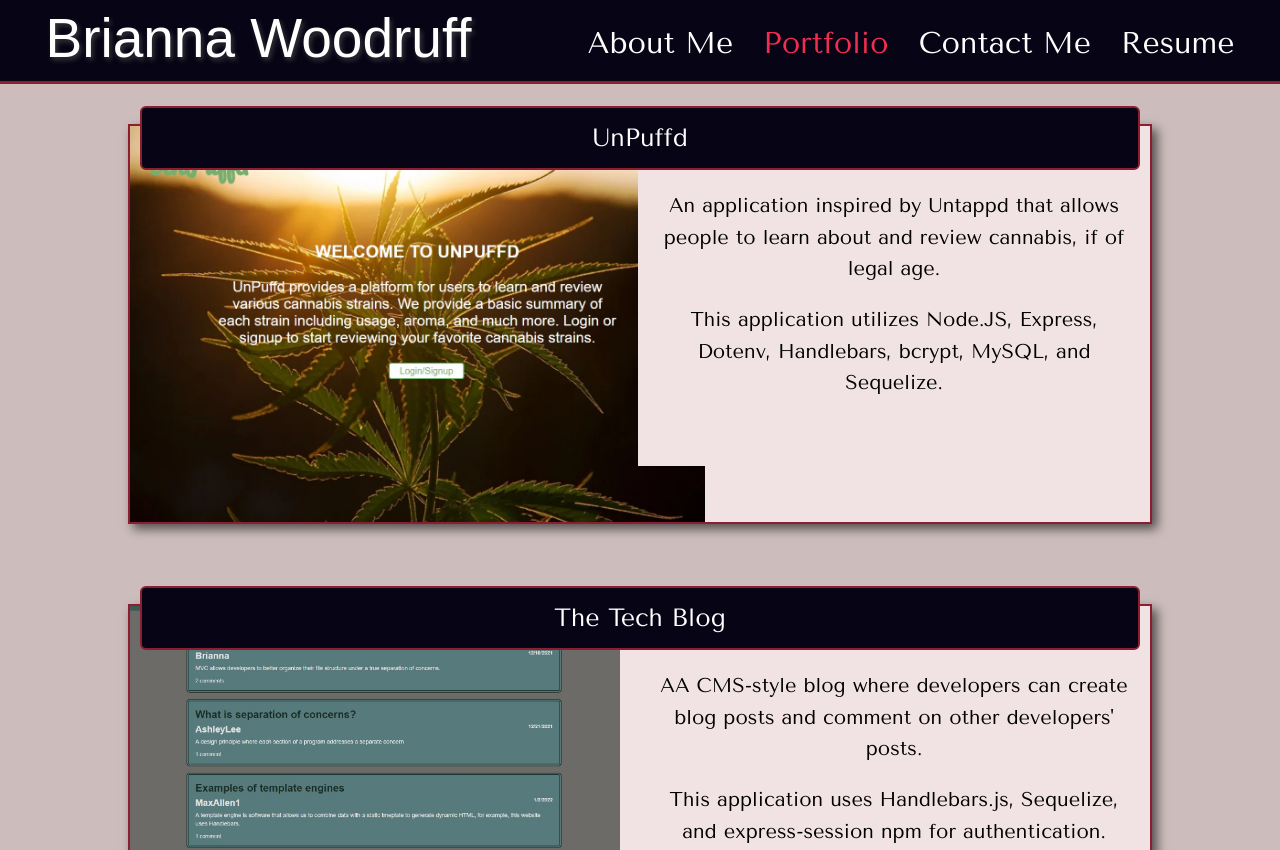
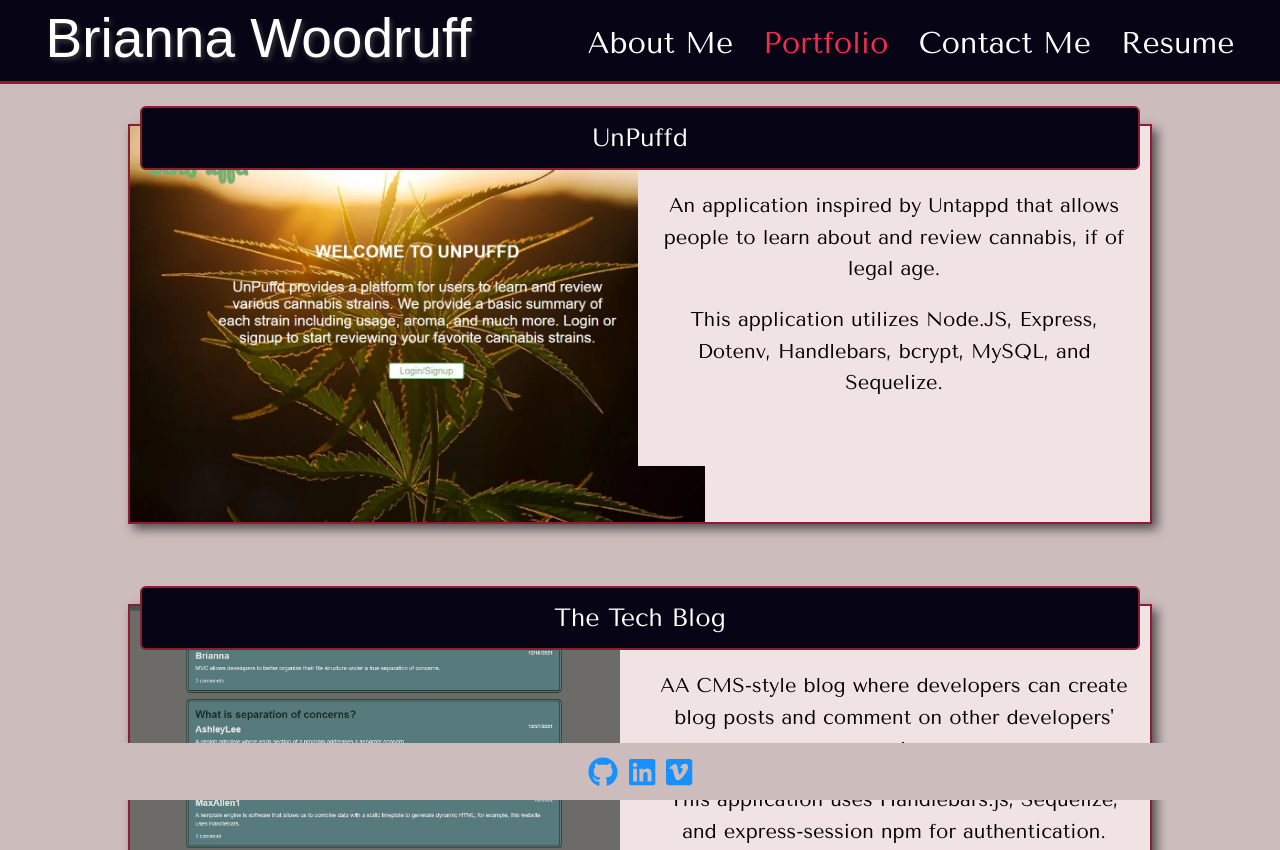
Before and after one commit to briannawoodruff/react-portfolio, a React (Create React App) app: page /portfolio in a window 1280 px wide. Shown: the top 850 px of the page. Built offline with nearby package versions, Linux system fonts and the light colour scheme; the HTML template or start-up script is replaced by a standard one; a web font is replaced by a local one.

Commit message:
footer component

```diff
--- a/src/App.js
+++ b/src/App.js
@@ -6,17 +6,14 @@ import Head from './components/header/Header'
 import AboutMe from './components/about-me/AboutMe'
 import Project from './components/project/Project'
 import ContactMe from './components/contact-me/ContactMe'
-
+import Footer from './components/footer/Footer'
 // ant.design
 import 'antd/dist/antd.css';
 
-// font awesome icons
-// import { FontAwesomeIcon } from '@fortawesome/react-fontawesome'
-// import { faCode, faPerson, faMailReply } from '@fortawesome/free-solid-svg-icons'
-// import { faGithub, faLinkedin, faInstagram, faVimeo } from '@fortawesome/free-brands-svg-icons'
 
 function App() {
   return (
+    <>
     <main className="App">
       <Head />
       <Routes>
@@ -25,7 +22,9 @@ function App() {
         <Route path='/contact-me' element={<ContactMe />} />
         {/* <Route path='/resume' element={<Weather />} /> */}
       </Routes>
+      <Footer />
     </main>
+    </>
   );
 }
 
--- a/src/components/about-me/aboutme.css
+++ b/src/components/about-me/aboutme.css
@@ -1,12 +1,3 @@
-:root {
-    --border: rgba(140, 29, 50);
-    --light: white;
-    --navy: rgba(7, 4, 21);
-    --hover:  rgba(254, 141, 99);
-    --beige: #CCBCBC;
-    --blush: #F1E3E4;
-}
-
 a {
     color: black;
     display: block;
@@ -44,7 +35,7 @@ a:hover {
     margin: auto;
     margin-top: 50px;
     background: var(--blush);
-    margin-bottom: 50px;
+    margin-bottom: 100px;
 }
 
 .avatar {
@@ -67,3 +58,20 @@ a:hover {
     color: black;
     font-size: 20px;
 }
+
+@media only screen and (max-width: 900px) {
+   #resume {
+    margin-left: 0;
+    }
+
+    #linkedin {
+    margin-right: 0;
+    }
+}
+
+@media only screen and (max-width: 635px) {
+    .aboutmelinks {
+        /* border: 2px solid black; */
+        margin: auto;
+    }
+}
--- a/src/components/contact-me/contactme.css
+++ b/src/components/contact-me/contactme.css
@@ -1,12 +1,3 @@
-:root {
-    --border: rgba(140, 29, 50);
-    --light: white;
-    --navy: rgba(7, 4, 21);
-    --hover:  rgba(254, 141, 99);
-    --beige: #CCBCBC;
-    --blush: #F1E3E4;
-}
-
 a {
     color: black;
     display: block;
--- a/src/components/footer/Footer.js
+++ b/src/components/footer/Footer.js
@@ -0,0 +1,17 @@
+import './footer.css';
+// font awesome icons
+import { FontAwesomeIcon } from '@fortawesome/react-fontawesome'
+import { faGithub, faLinkedin, faInstagram, faVimeo } from '@fortawesome/free-brands-svg-icons'
+
+export default function Footer() {
+    return (
+        <footer>
+            {/* <p>
+            &copy; 2022 Brianna Woodruff
+        </p> */}
+            <a target="_blank" href="https://github.com/briannawoodruff"> <FontAwesomeIcon icon={faGithub}/></a>
+            <a target="_blank" href="https://linkedin.com/in/briannaewoodruff/"> <FontAwesomeIcon icon={faLinkedin}/></a>
+            <a target="_blank" href="https://vimeo.com/294283512/"> <FontAwesomeIcon icon={faVimeo}/></a>
+        </footer>
+    )
+}
--- /dev/null
+++ b/src/components/footer/footer.css
@@ -0,0 +1,16 @@
+footer {
+    position: fixed;
+    bottom: 0;
+    color: var(--border);
+    width: 100%;
+    height: 5%;
+    padding: 7px 0 50px 0;
+    font-family: 'Tenor Sans', sans-serif;
+    text-align: center;
+    background-color: var(--beige);
+}
+
+footer a {
+    display: inline;
+    font-size: 30px;
+}
--- a/src/components/header/header.css
+++ b/src/components/header/header.css
@@ -1,12 +1,3 @@
-:root {
-    --border: rgba(140, 29, 50);
-    --light: white;
-    --navy: rgba(7, 4, 21);
-    --hover:  rgba(254, 141, 99);
-    --beige: #CCBCBC;
-    --blush: #F1E3E4;
-}
-
 .navbar {
     background-color: var(--navy);
     width: 100%;
--- a/src/components/project/project.css
+++ b/src/components/project/project.css
@@ -1,12 +1,3 @@
-:root {
-    --border: rgba(140, 29, 50);
-    --light: white;
-    --navy: rgba(7, 4, 21);
-    --hover:  rgba(254, 141, 99);
-    --beige: #CCBCBC;
-    --blush: #F1E3E4;
-}
-
 .project {
     width: 100%;
     color: var(--light);
--- a/src/style.css
+++ b/src/style.css
@@ -5,6 +5,11 @@
     --hover:  rgba(254, 141, 99);
     --beige: #CCBCBC;
     --blush: #F1E3E4;
+}
+
+.App {
+  position: relative;
+  min-height: 100vh;
 }
 
 body {
@@ -29,6 +34,10 @@ body {
 main {
   display: flex;
   flex-wrap: wrap;
+  min-height: 100vh;
+  overflow: hidden;
+  display: block;
+  padding-bottom: 100px;
 }
 
 section {
```
